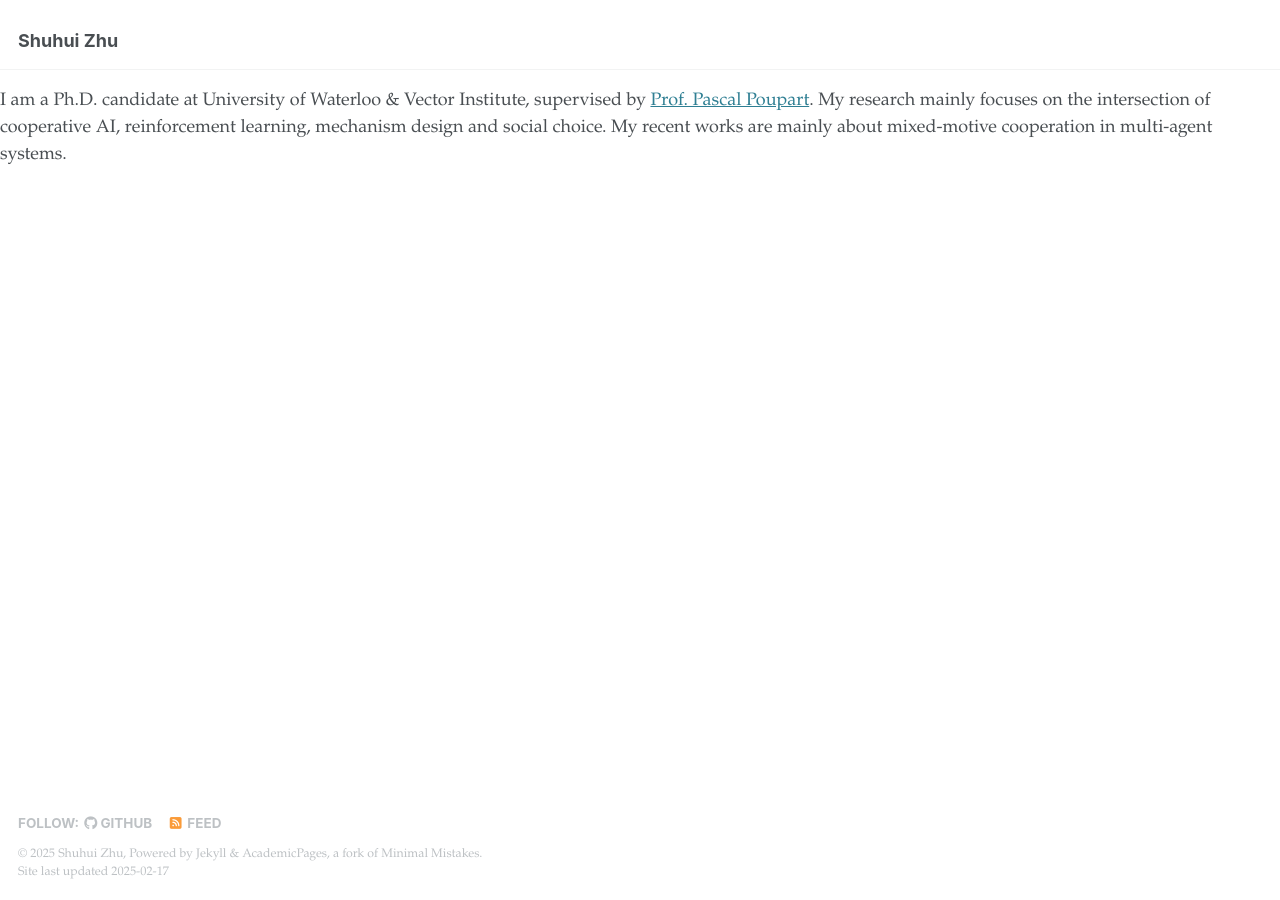
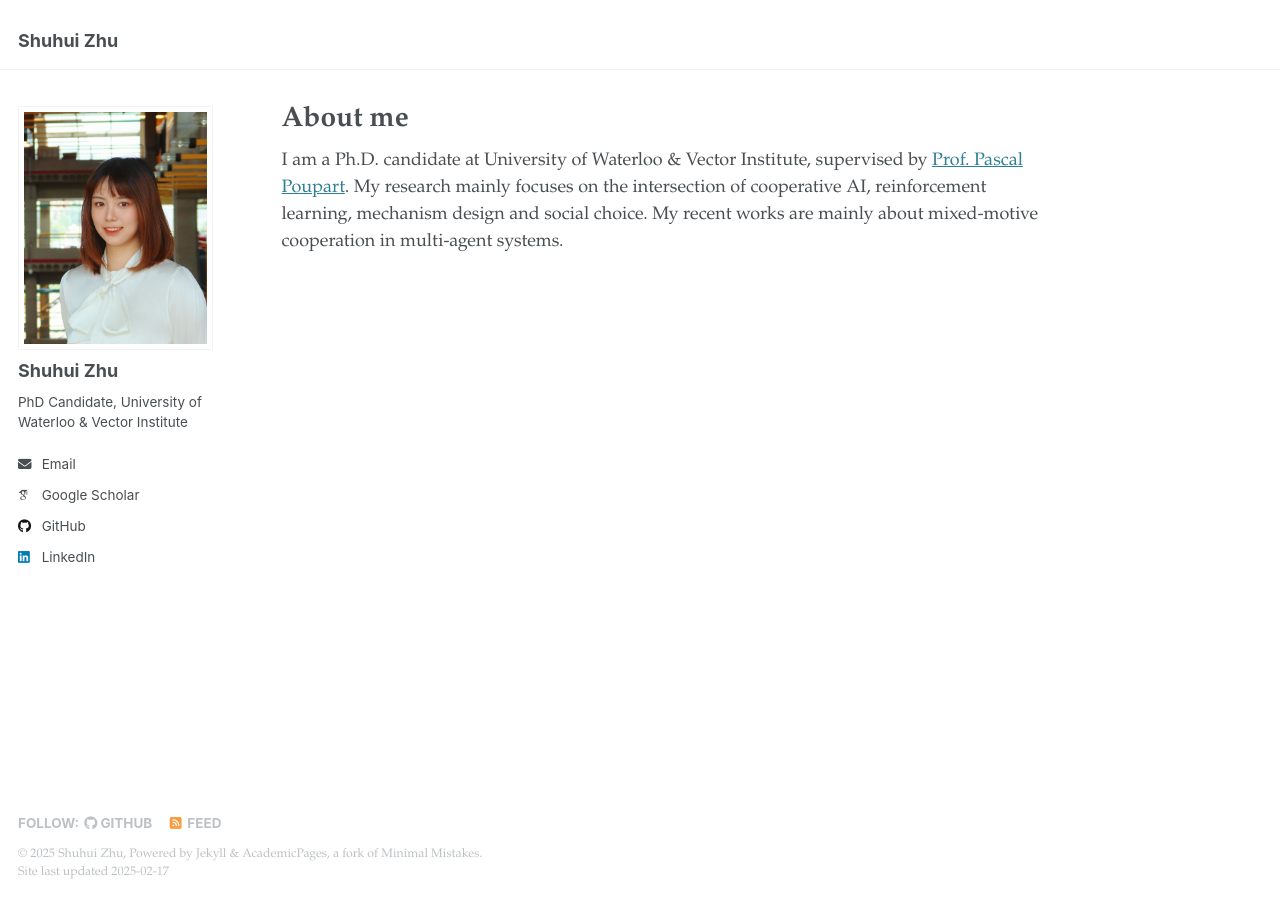
Before and after one commit to shuhui-zhu/shuhui-zhu.github.io, a Jekyll site: the page built from _pages/about.md, in a window 1280 px wide. Built offline with Jekyll 4.4.1, drawn with Linux system fonts in a browser that asks for light colours; some web fonts are replaced; our own code applies the rules of GitHub Pages for plain Markdown files; part of the change alters nothing that is shown.

```diff
--- a/_config.yml
+++ b/_config.yml
@@ -156,8 +156,8 @@ analytics:
 include:
   - .htaccess
   - _pages
-  # - _includes
   - files
+
 exclude:
   - "*.sublime-project"
   - "*.sublime-workspace"
@@ -213,76 +213,76 @@ kramdown:
 
 
 # These settings control the types of collections used by the template
-# collections:
-#   teaching:
-#     output: false
-#     permalink: /:collection/:path/
-#   publications:
-#     output: false
-#     permalink: /:collection/:path/
-#   portfolio:
-#     output: false
-#     permalink: /:collection/:path/
-#   talks:
-#     output: false
-#     permalink: /:collection/:path/
+collections:
+  # teaching:
+  #   output: false
+  #   permalink: /:collection/:path/
+  # publications:
+  #   output: false
+  #   permalink: /:collection/:path/
+  # portfolio:
+  #   output: false
+  #   permalink: /:collection/:path/
+  # talks:
+  #   output: false
+  #   permalink: /:collection/:path/
 
 
 # These settings control how pages and collections are included in the site
-# defaults:
-#   # _posts
-#   - scope:
-#       path: ""
-#       type: posts
-#     values:
-#       layout: single
-#       author_profile: false
-#       read_time: true
-#       comments: true
-#       share: true
-#       related: true
-#   # _pages
-#   - scope:
-#       path: ""
-#       type: pages
-#     values:
-#       layout: single
-#       author_profile: false
-#   # _teaching
-#   - scope:
-#       path: ""
-#       type: teaching
-#     values:
-#       layout: single
-#       author_profile: false
-#       share: true
-#       comments: true
-#   # _publications
-#   - scope:
-#       path: ""
-#       type: publications
-#     values:
-#       layout: single
-#       author_profile: false
-#       share: true
-#       comments: true
-#   # _portfolio
-#   - scope:
-#       path: ""
-#       type: portfolio
-#     values:
-#       layout: single
-#       author_profile: false
-#       share: true
-#       comment: true
-#   # _talks
-#   - scope:
-#       path: ""
-#       type: talks
-#     values:
-#       layout: talk
-#       author_profile: false
-#       share: true
+defaults:
+  # _posts
+  # - scope:
+  #     path: ""
+  #     type: posts
+  #   values:
+  #     layout: single
+  #     author_profile: false
+  #     read_time: true
+  #     comments: true
+  #     share: true
+  #     related: true
+  # _pages
+  - scope:
+      path: ""
+      type: pages
+    values:
+      layout: single
+      author_profile: false
+  # _teaching
+  # - scope:
+  #     path: ""
+  #     type: teaching
+  #   values:
+  #     layout: single
+  #     author_profile: false
+  #     share: true
+  #     comments: true
+  # # _publications
+  # - scope:
+  #     path: ""
+  #     type: publications
+  #   values:
+  #     layout: single
+  #     author_profile: false
+  #     share: true
+  #     comments: true
+  # _portfolio
+  # - scope:
+  #     path: ""
+  #     type: portfolio
+  #   values:
+  #     layout: single
+  #     author_profile: false
+  #     share: true
+  #     comment: true
+  # # _talks
+  # - scope:
+  #     path: ""
+  #     type: talks
+  #   values:
+  #     layout: talk
+  #     author_profile: false
+  #     share: true
 
 
 # Sass/SCSS
```
